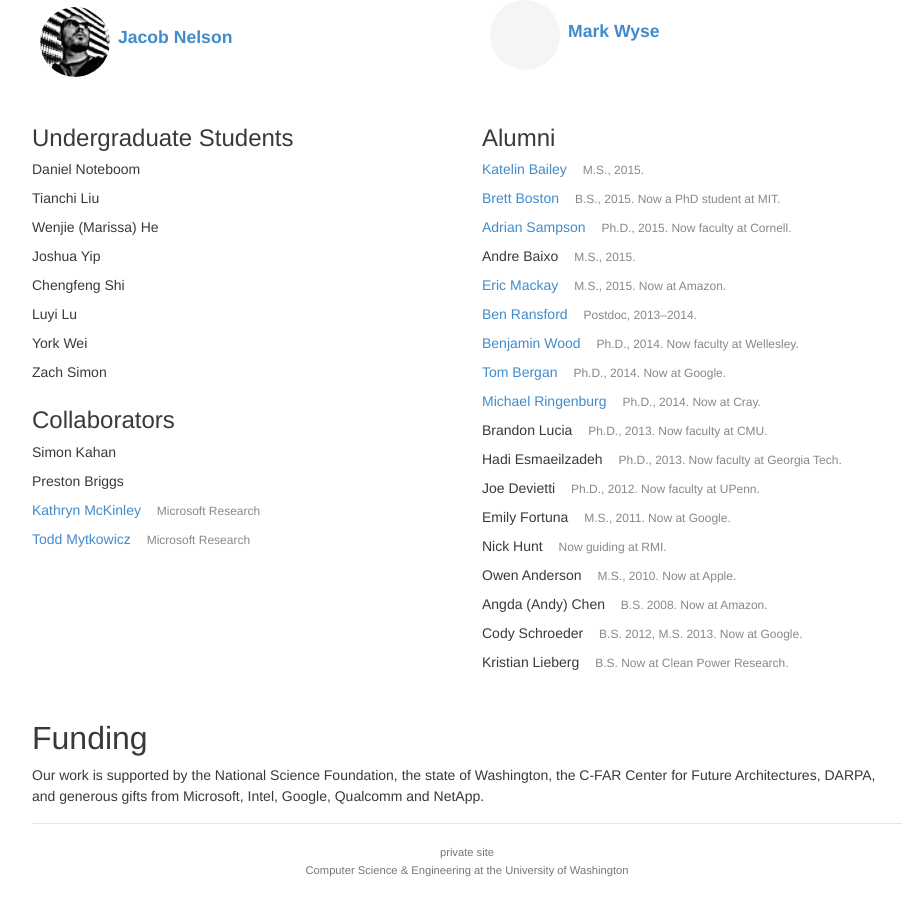
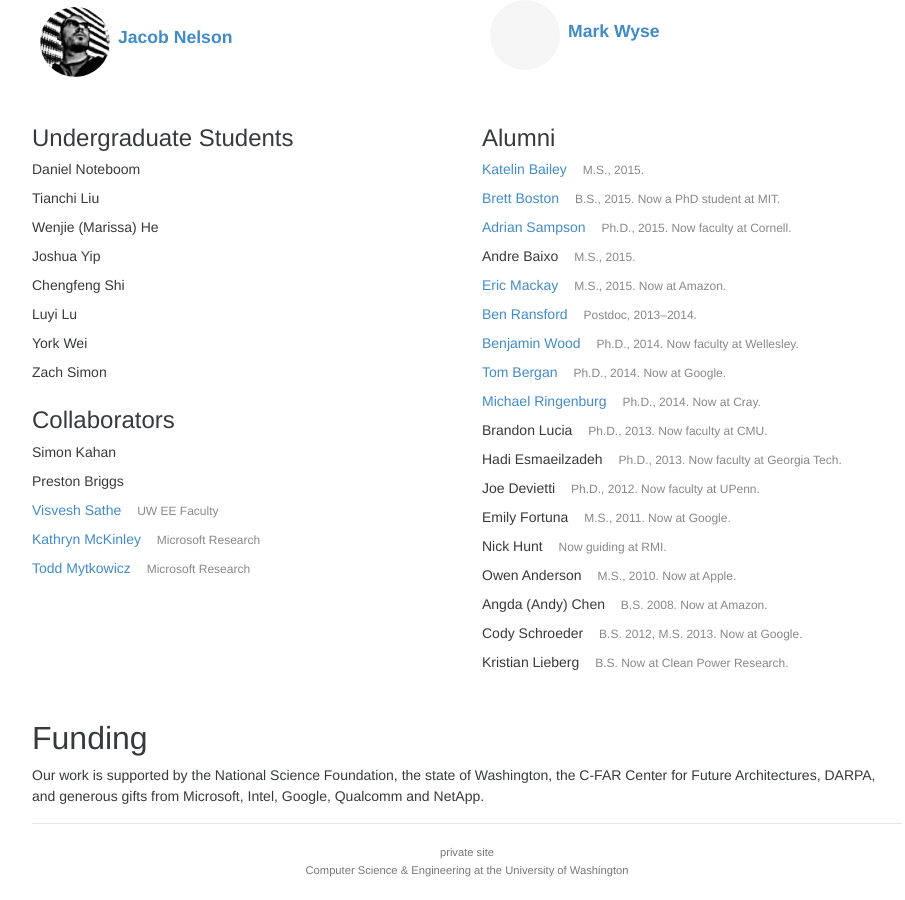
Before and after one commit to uwsampa/sampa-public, a Jekyll site: the page built from index.html, in a window 1280 px wide and 900 px high, scrolled down 2611 px. Shown: the whole window, without its empty margins (173-1078 px from the left). Built offline with Jekyll 4.4.1, drawn with Linux system fonts in a browser that asks for light colours; nearby versions of some CDN libraries; Markdown is read by kramdown in place of the engine named in the settings.

Commit message:
add visvesh

```diff
--- a/_data/people.yml
+++ b/_data/people.yml
@@ -235,6 +235,11 @@ skahan:
 preston:
     display_name: Preston Briggs
     role: collab
+visvesh:
+    display_name: Visvesh Sathe
+    role: collab
+    webpage: http://www.ee.washington.edu/people/faculty/sathe/
+    bio: "UW EE Faculty"
 mckinley:
     display_name: Kathryn McKinley
     role: collab
```
